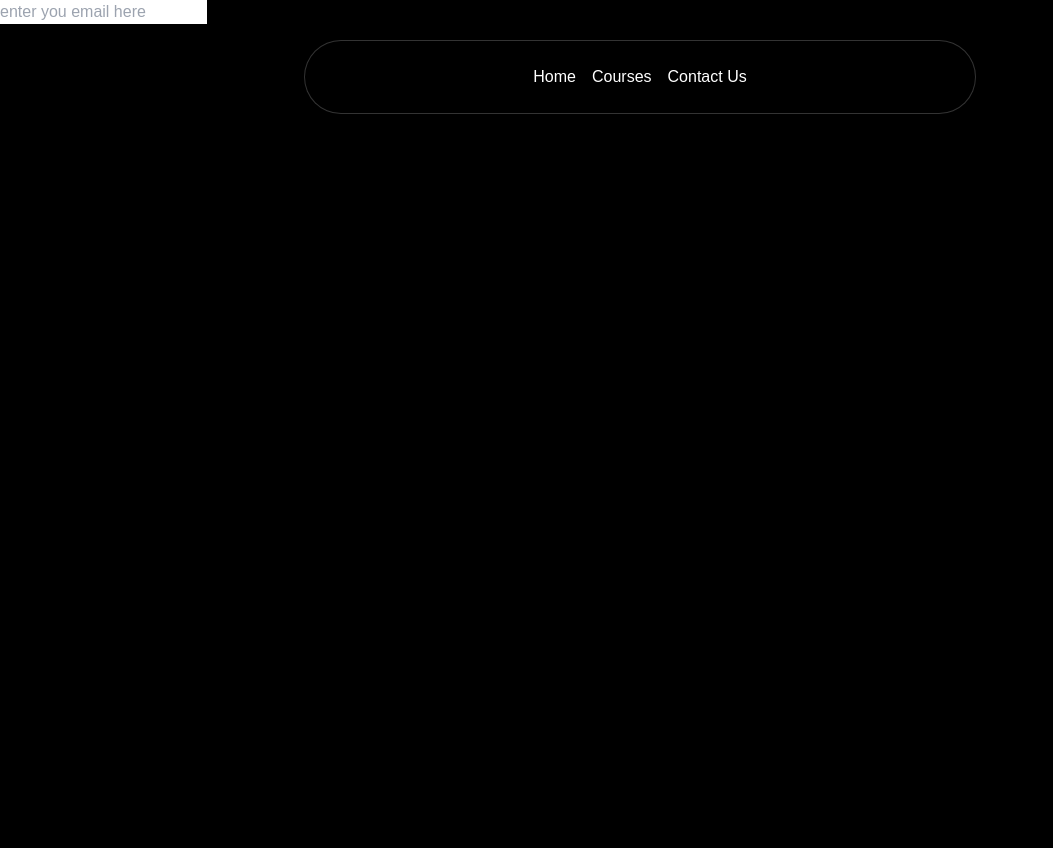
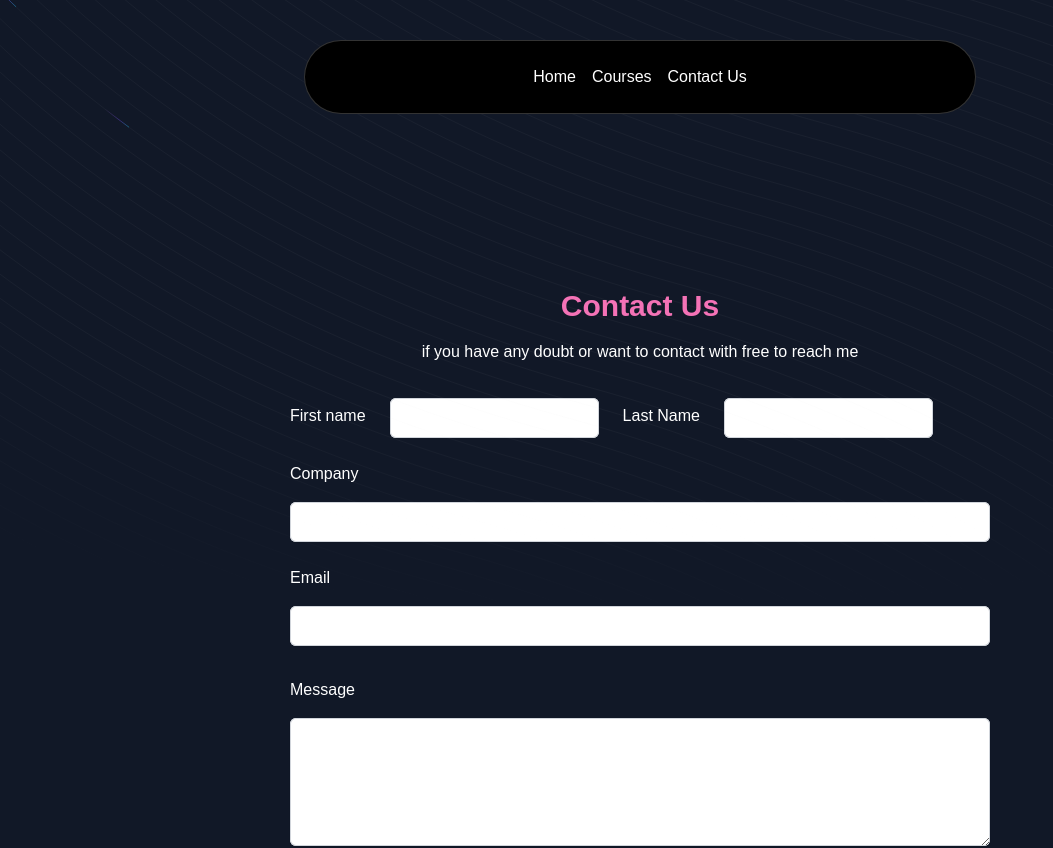
Before and after one commit to Rishabh1-dubey/Nextjs-Learn, a Next.js app in the folder nextjs-project/: page /contact in a window 1280 px wide. Shown: the top 848 px of the page, without its empty margins (0-1053 px from the left). Before the commit the page ends 800 px from the top, so only its background shows below. Built offline with nearby package versions, Linux system fonts and the light colour scheme.

Commit message:
created contact Us page

```diff
--- a/nextjs-project/src/app/contact/page.tsx
+++ b/nextjs-project/src/app/contact/page.tsx
@@ -1,11 +1,111 @@
-import React from 'react'
+"use client"
+import { BackgroundBeams } from "@/components/ui/background-beams";
+import React, { FormEvent, useState } from "react";
 
 const page = () => {
+
+const[fname , setFName] = useState('')
+const[Lname,setLname] = useState('')
+  const [email , setEmail] = useState('');
+  const[message , setMessage] = useState('');
+
+  const handleSubmit=(event:FormEvent<HTMLFormElement>)=>{
+event.preventDefault();
+console.log("Submitted",{email,message,fname,Lname})
+  }
   return (
-    <div>
-      <input type='email' placeholder='enter you email here'/>
+    <div className=" min-h-screen bg-gray-100 dark:bg-gray-900 py-12 pt-36 ">
+      <BackgroundBeams/>
+      {/* ---------------heading section------------------- */}
+      <div className="pt-32 text-center">
+        <h1 className="text-3xl font-bold text-pink-400 mt-4">Contact Us</h1>
+        <p className="mt-4">if you have any doubt or want to contact with free to reach me</p>
+      </div>
+      {/*-----------------------*/}
+      <form onSubmit={handleSubmit} className="w-[700px] mx-auto mt-6">
+        <div className="flex gap-6">
+          <label
+
+            htmlFor="first-name"
+            className="block  leading-6 mt-4 "
+          >
+            First name
+          </label>
+          <div className="mt-2.5">
+            <input
+            value={fname}
+            onChange={(e=>setFName(e.target.value))}
+              id="first-name"
+              name="first-name"
+              type="text"
+              autoComplete="given-name"
+              className="block w-full rounded-md border-0 px-3.5 py-2 text-gray-900 shadow-sm ring-1 ring-inset ring-gray-300 placeholder:text-gray-400 focus:ring-2 focus:ring-inset focus:ring-indigo-600 sm:text-sm sm:leading-6"
+            />
+          </div>{" "}
+          <label
+            htmlFor="first-name"
+            className="block  mt-4"
+          >
+            Last Name
+          </label>
+          <div className="mt-2.5">
+            <input
+            value={Lname}
+            onChange={(e)=>setLname(e.target.value)}
+              id="first-name"
+              name="first-name"
+              type="text"
+              autoComplete="given-name"
+              className="block w-full rounded-md border-0 px-3.5 py-2 text-gray-900 shadow-sm ring-1 ring-inset ring-gray-300 placeholder:text-gray-400 focus:ring-2 focus:ring-inset focus:ring-indigo-600 sm:text-sm sm:leading-6"
+            />
+          </div>
+        </div>
+        {/* second section */}
+        <div className="mt-6">
+          <label htmlFor="Company">Company</label>
+          <div className="mt-4">
+            <input
+              className="block w-full rounded-md border-0 px-3.5 py-2 text-gray-900 shadow-sm ring-1 ring-inset ring-gray-300 placeholder:text-gray-400 focus:ring-2 focus:ring-inset focus:ring-indigo-600 sm:text-sm sm:leading-6"
+              type="text"
+              placeholder=""
+            />
+          </div>
+        </div>
+        {/* ------------------------- */}
+        {/* email section */}
+        <div className="mt-6">
+          <label htmlFor="Company">Email</label>
+          <div className="mt-4">
+            <input
+            value={email}
+            onChange={(e)=>setEmail(e.target.value)}
+              className="block w-full rounded-md border-0 px-3.5 py-2 text-gray-900 shadow-sm ring-1 ring-inset ring-gray-300 placeholder:text-gray-400 focus:ring-2 focus:ring-inset focus:ring-indigo-600 sm:text-sm sm:leading-6"
+              type="text"
+              placeholder=""
+            />
+          </div>
+        </div>
+        {/* message section */}
+        <div className="mt-8">
+          <label className="" htmlFor="Company">
+            Message
+          </label>
+
+          <div className="mt-4">
+            <textarea
+            value={message}
+            onChange={(e)=>setMessage(e.target.value)}
+              className="block w-full rounded-md border-0 px-3.5 py-2 text-gray-900 shadow-sm ring-1 ring-inset ring-gray-300 placeholder:text-gray-400 focus:ring-2 focus:ring-inset focus:ring-indigo-600 sm:text-sm sm:leading-6 h-32"
+              placeholder=""
+            />
+          </div>
+        </div>
+        <div className="bg-red-500 mt-8">
+          <button className="  w-full rounded-md bg-yellow-400 px-3.5 py-2.5 text-center text-sm font-semibold text-white shadow-sm hover:bg-yellow-800 transition-all delay-200 ">Let's talk</button>
+        </div>
+      </form>
     </div>
-  )
-}
+  );
+};
 
-export default page
+export default page;
--- a/nextjs-project/src/app/layout.tsx
+++ b/nextjs-project/src/app/layout.tsx
@@ -31,6 +31,7 @@ export default function RootLayout({
       >
         <Navbar/>
         {children}
+
       </body>
     </html>
   );
```
